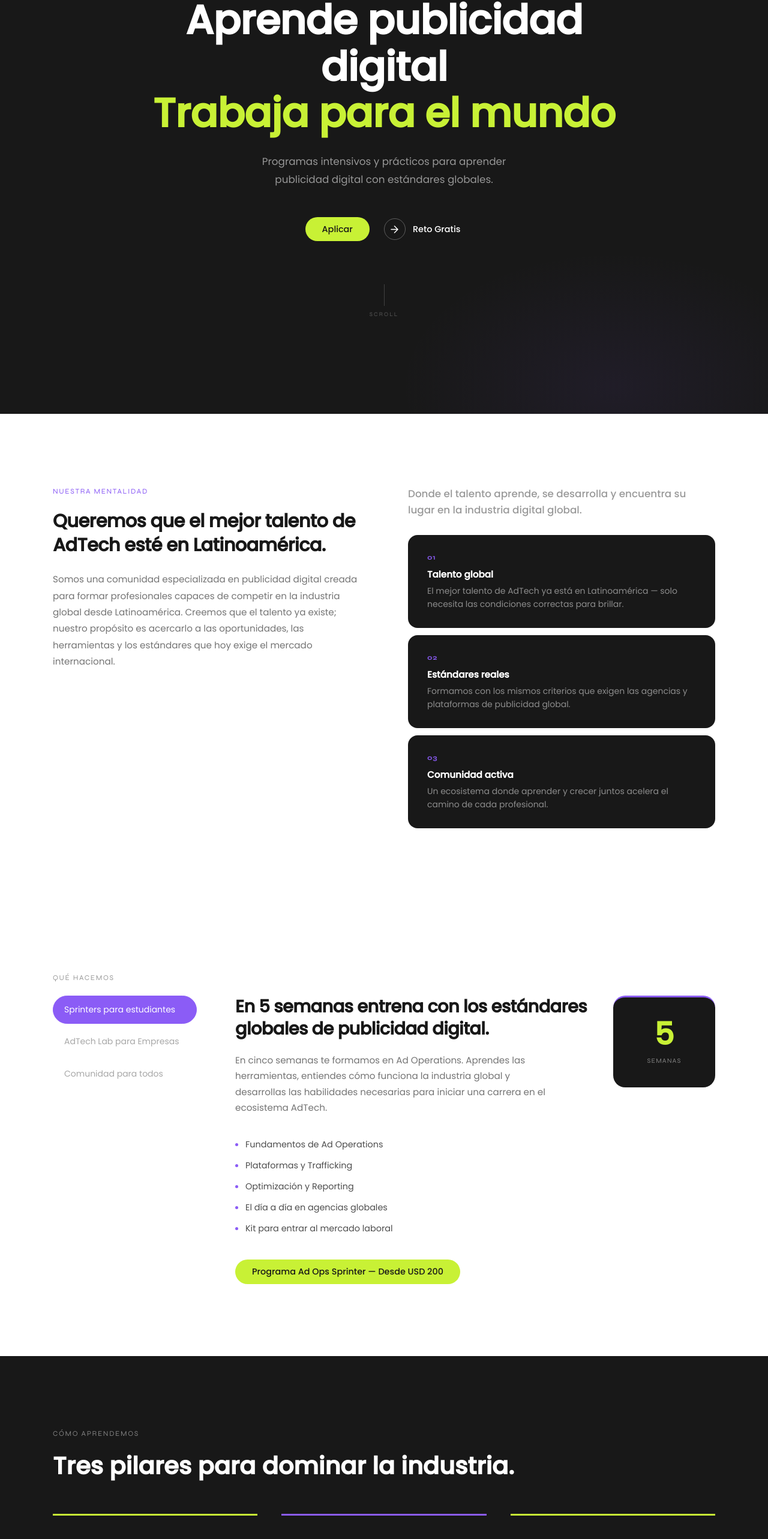
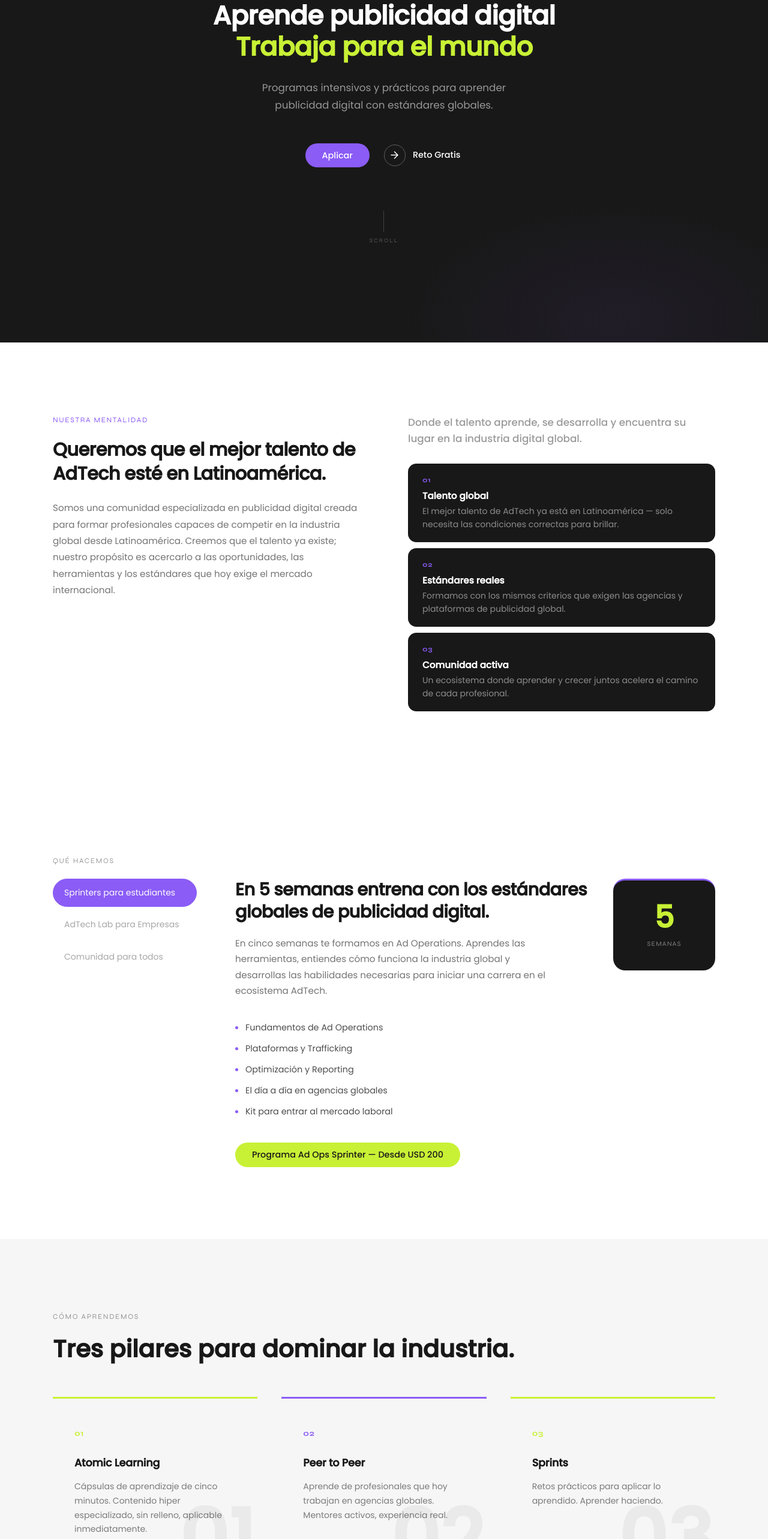
Before and after one commit to SprintechAcademy/SprintechAcademy, a React (Vite) app: page / in a window 1280 px wide. Shown: the part 229-2795 px from the top of the page at 60% size. Built offline with nearby package versions, Linux system fonts and the light colour scheme.

Commit message:
feat: purple Aplicar btn, hero h1 nowrap, methodology gray bg, compact mentalidad cards

```diff
--- a/src/App.css
+++ b/src/App.css
@@ -79,6 +79,7 @@
 }
 
 /* ===== Ghost button — link style with circular arrow ===== */
+/* Used on dark/carbon backgrounds (hero) */
 .btn--ghost {
   display: inline-flex;
   align-items: center;
@@ -106,7 +107,7 @@
   transition: border-color 0.2s;
 }
 
-/* On purple background (CTA final) */
+/* Dark variant — white text on purple bg (CTA final) */
 .btn--ghost-dark { color: rgba(255,255,255,0.9); }
 .btn--ghost-dark .btn-ghost__icon { border-color: rgba(255,255,255,0.35); }
 .btn--ghost-dark:hover .btn-ghost__icon { border-color: rgba(255,255,255,0.7); }
@@ -144,22 +145,27 @@
 .hero__logo-mini .logo-sprintech { font-size: 0.95rem; }
 .hero__logo-mini .logo-academy   { font-size: 0.78rem; }
 
-/* h1: both lines same size, different color */
+/* h1: both lines same size, different color, no wrap */
 .hero__h1 {
   font-family: var(--font-poppins);
   letter-spacing: -0.025em;
   margin: 0 auto 28px;
-  max-width: 780px;
 }
 .hero__h1-line1,
 .hero__h1-line2 {
   display: block;
-  font-size: clamp(2.2rem, 5.5vw, 4.2rem);
+  font-size: clamp(1rem, 3.4vw, 3.4rem);
   font-weight: 700;
-  line-height: 1.15;
+  line-height: 1.2;
+  white-space: nowrap;
 }
 .hero__h1-line1 { color: var(--white); }
 .hero__h1-line2 { color: var(--lime); }
+
+@media (max-width: 520px) {
+  .hero__h1-line1,
+  .hero__h1-line2 { white-space: normal; }
+}
 
 .hero__subtitle {
   font-family: var(--font-poppins); font-weight: 400;
@@ -194,7 +200,7 @@
   color: var(--carbon);
 }
 
-/* Eyebrow in purple */
+/* Eyebrow in purple for this section */
 .mentalidad__eyebrow { color: var(--purple); }
 
 .mentalidad__cols {
@@ -220,12 +226,12 @@
   color: rgba(0,0,0,0.4); line-height: 1.6;
   margin-bottom: 28px;
 }
-.mentalidad__cards { display: flex; flex-direction: column; gap: 12px; }
+.mentalidad__cards { display: flex; flex-direction: column; gap: 10px; }
 .mentalidad__card {
   background: var(--carbon);
-  border-radius: 16px;
-  padding: 28px 32px;
-  display: flex; flex-direction: column; gap: 6px;
+  border-radius: 14px;
+  padding: 18px 24px;
+  display: flex; flex-direction: column; gap: 4px;
   transition: transform 0.2s;
 }
 .mentalidad__card:hover { transform: translateY(-2px); }
@@ -389,14 +395,14 @@
   .que-hacemos__how-grid { grid-template-columns: 1fr; }
 }
 
-/* ===== Methodology / Pilares (dark — #181818) ===== */
+/* ===== Methodology / Pilares (light gray) ===== */
 .methodology {
   padding: var(--section-spacing) 0;
-  background: var(--carbon);
-  color: var(--white);
+  background: #F6F6F6;
+  color: var(--carbon);
 }
-.methodology .eyebrow  { color: rgba(255,255,255,0.45); }
-.methodology .section-title { color: var(--white); }
+.methodology .eyebrow  { color: rgba(0,0,0,0.4); }
+.methodology .section-title { color: var(--carbon); }
 
 .methodology__cards {
   display: grid;
@@ -421,7 +427,7 @@
   bottom: -16px; right: 4px;
   font-family: var(--font-poppins);
   font-weight: 900; font-size: 8rem; line-height: 1;
-  color: var(--white); opacity: 0.04;
+  color: var(--carbon); opacity: 0.05;
   pointer-events: none; user-select: none;
 }
 
@@ -435,11 +441,11 @@
 
 .methodology__card-title {
   font-family: var(--font-poppins); font-weight: 600; font-size: 1.1rem;
-  color: var(--white); margin-bottom: 14px; letter-spacing: -0.01em;
+  color: var(--carbon); margin-bottom: 14px; letter-spacing: -0.01em;
 }
 .methodology__card-desc {
   font-family: var(--font-poppins); font-size: 0.875rem;
-  line-height: 1.7; color: rgba(255,255,255,0.5);
+  line-height: 1.7; color: rgba(0,0,0,0.5);
 }
 
 @media (max-width: 768px) {
--- a/src/components/CTAFinal.jsx
+++ b/src/components/CTAFinal.jsx
@@ -15,7 +15,7 @@ export default function CTAFinal() {
           {t.title}
         </h2>
         <div className="cta-final__btns anim-ready" style={{ '--delay': '0.15s' }}>
-          <a href="#registro" className="btn btn--lime">
+          <a href="#registro" className="btn btn--purple">
             {t.ctaPrimary}
           </a>
           <a href="#" className="btn--ghost btn--ghost-dark">
--- a/src/components/Hero.jsx
+++ b/src/components/Hero.jsx
@@ -29,7 +29,7 @@ export default function Hero() {
             {t.subtitle}
           </p>
           <div className="hero__ctas anim-hero" style={{ '--delay': '0.4s' }}>
-            <a href="#registro" className="btn btn--lime">
+            <a href="#registro" className="btn btn--purple">
               {t.ctaPrimary}
             </a>
             <a href="#" className="btn--ghost">
```
